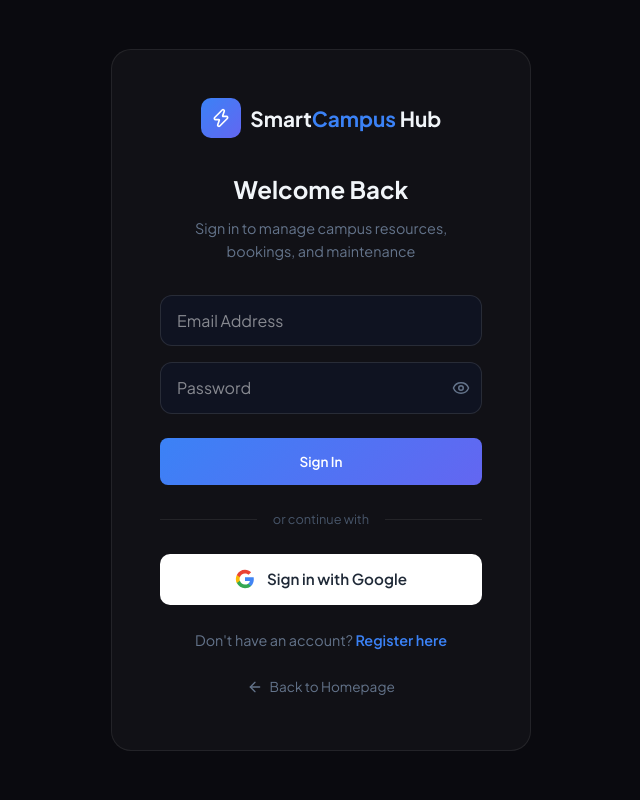
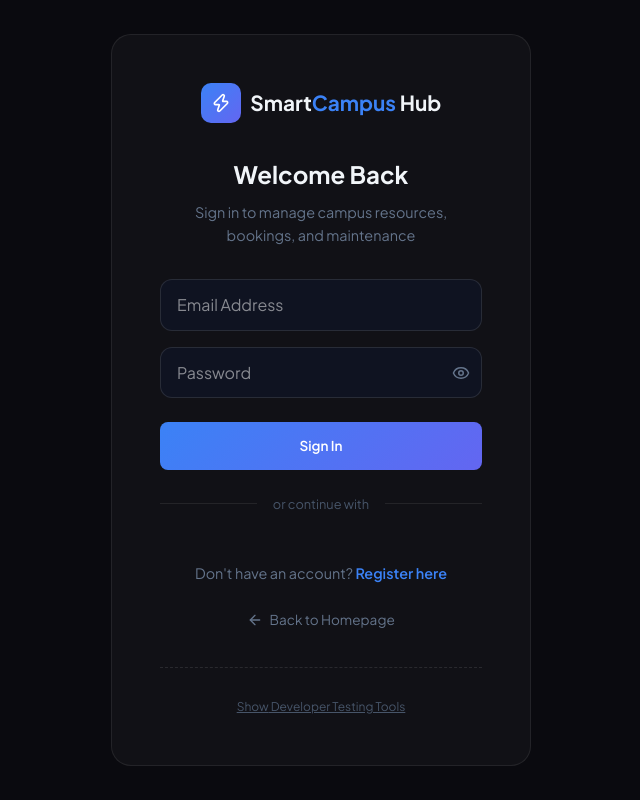
Before and after one commit to Janith854/it3030-paf-2026-smart-campus-group83, a React (Vite) app in the folder frontend/: page /login in a window 1280 px wide. Shown: the whole page, without its empty margins (319-959 px from the left). Built offline with nearby package versions, Linux system fonts and the light colour scheme.

Commit message:
feat: implement multi-role dashboard layouts and user-specific dashboard components

```diff
--- a/frontend/src/components/dashboards/AdminDashboard.jsx
+++ b/frontend/src/components/dashboards/AdminDashboard.jsx
@@ -4,7 +4,8 @@
 import { useAuth } from '../../context/AuthContext';
 import { Users, Clock, Wrench, Building2, Activity, ArrowRight } from 'lucide-react';
 
-export default function AdminDashboard({ user }) {
+export default function AdminDashboard() {
+  const { user } = useAuth();
   const [stats, setStats] = useState({ totalUsers: 0, pendingBookings: 0, openTickets: 0, activeResources: 0, unread: 0 });
   const [recentPendingBookings, setRecentPendingBookings] = useState([]);
   const [recentOpenTickets, setRecentOpenTickets] = useState([]);
@@ -59,7 +60,7 @@
   return (
     <>
       <div className="dashboard__header">
-        <h1 className="dashboard__title">Welcome back, {user?.name || 'Admin'} 👋</h1>
+        <h1 className="dashboard__title">Welcome back, {user?.name || 'Administrator'} 👋</h1>
         <p className="dashboard__subtitle">Here is your Admin overview for today.</p>
       </div>
 
--- a/frontend/src/components/dashboards/TechnicianDashboard.jsx
+++ b/frontend/src/components/dashboards/TechnicianDashboard.jsx
@@ -4,7 +4,8 @@
 import { useAuth } from '../../context/AuthContext';
 import { Wrench, Clock, CheckCircle, Activity, ArrowRight } from 'lucide-react';
 
-export default function TechnicianDashboard({ user }) {
+export default function TechnicianDashboard() {
+  const { user } = useAuth();
   const [stats, setStats] = useState({ assigned: 0, open: 0, inProgress: 0, resolved: 0 });
   const [assignedTickets, setAssignedTickets] = useState([]);
   const [loading, setLoading] = useState(true);
@@ -34,7 +35,7 @@
       setLoading(false);
     }
     load();
-  }, [user.id]);
+  }, [user?.id]);
 
   const cards = [
     { label: 'Assigned to Me', value: stats.assigned, icon: Wrench, color: '#3b82f6' },
--- a/frontend/src/components/dashboards/UserDashboard.jsx
+++ b/frontend/src/components/dashboards/UserDashboard.jsx
@@ -4,7 +4,8 @@
 import { useAuth } from '../../context/AuthContext';
 import { CalendarDays, Wrench, Bell, Plus, Activity } from 'lucide-react';
 
-export default function UserDashboard({ user }) {
+export default function UserDashboard() {
+  const { user } = useAuth();
   const [stats, setStats] = useState({ bookings: 0, tickets: 0, unread: 0 });
   const [recentBookings, setRecentBookings] = useState([]);
   const [recentTickets, setRecentTickets] = useState([]);
@@ -51,7 +52,7 @@
   return (
     <>
       <div className="dashboard__header">
-        <h1 className="dashboard__title">Welcome back, {user?.name || 'User'} 👋</h1>
+        <h1 className="dashboard__title">Welcome back, {user?.name || 'Lecturer / Student'} 👋</h1>
         <p className="dashboard__subtitle">Here is your campus overview for today.</p>
       </div>
 
--- a/frontend/src/pages/DashboardLayout.jsx
+++ b/frontend/src/pages/DashboardLayout.jsx
@@ -39,6 +39,10 @@
     return null;
   }
   if (window.location.pathname.startsWith('/tech-dashboard') && !isTechnician) {
+    navigate(correctBasePath, { replace: true });
+    return null;
+  }
+  if (window.location.pathname.startsWith('/user-dashboard') && !isUser) {
     navigate(correctBasePath, { replace: true });
     return null;
   }
--- a/frontend/src/pages/LoginPage.jsx
+++ b/frontend/src/pages/LoginPage.jsx
@@ -1,7 +1,7 @@
-import { useState } from 'react';
+import { useState, useEffect } from 'react';
 import { useNavigate, Link } from 'react-router-dom';
 import { useAuth } from '../context/AuthContext';
-import { Zap, ArrowLeft, Eye, EyeOff } from 'lucide-react';
+import { Zap, ArrowLeft, Eye, EyeOff, ShieldCheck, Wrench, User } from 'lucide-react';
 import { authApi } from '../services/api';
 import './dashboard.css';
 
@@ -11,6 +11,21 @@
   const [error, setError] = useState('');
   const [loading, setLoading] = useState(false);
   const [showPassword, setShowPassword] = useState(false);
+  const [showDevTools, setShowDevTools] = useState(false);
+
+  useEffect(() => {
+    // Render official Google button on mount
+    if (window.google && window.google.accounts) {
+      window.google.accounts.id.initialize({
+        client_id: import.meta.env.VITE_GOOGLE_CLIENT_ID || '',
+        callback: handleGoogleCallback,
+      });
+      window.google.accounts.id.renderButton(
+        document.getElementById('google-signin-button'),
+        { theme: 'filled_black', size: 'large', width: 320 }
+      );
+    }
+  }, []);
 
   // If already logged in, redirect to the correct role-based dashboard
   if (user) {
@@ -45,18 +60,10 @@
     }
   };
 
-  const handleGoogleLogin = () => {
-    if (window.google && window.google.accounts) {
-      window.google.accounts.id.initialize({
-        client_id: import.meta.env.VITE_GOOGLE_CLIENT_ID || '',
-        callback: handleGoogleCallback,
-        auto_select: false,
-        cancel_on_tap_outside: true
-      });
-      window.google.accounts.id.prompt();
-    } else {
-      setError('Google Sign-In script not loaded. Please refresh or try another method.');
-    }
+  const setDevRole = (role) => {
+    localStorage.setItem('testRoleOverride', role);
+    localStorage.setItem('token', 'dev-dummy-token'); // Fake token to trigger AuthContext
+    window.location.href = '/dashboard';
   };
 
   const handleLocalLogin = async (e) => {
@@ -144,20 +151,10 @@
 
         <div className="login-card__divider" style={{ margin: '1.5rem 0' }}>or continue with</div>
 
-        <button
-          className="login-card__google-btn"
-          onClick={handleGoogleLogin}
-          disabled={loading}
-          id="login-google-btn"
-        >
-          <svg width="20" height="20" viewBox="0 0 24 24">
-            <path fill="#4285F4" d="M22.56 12.25c0-.78-.07-1.53-.2-2.25H12v4.26h5.92a5.06 5.06 0 0 1-2.2 3.32v2.77h3.57c2.08-1.92 3.28-4.74 3.28-8.1z" />
-            <path fill="#34A853" d="M12 23c2.97 0 5.46-.98 7.28-2.66l-3.57-2.77c-.98.66-2.23 1.06-3.71 1.06-2.86 0-5.29-1.93-6.16-4.53H2.18v2.84C3.99 20.53 7.7 23 12 23z" />
-            <path fill="#FBBC05" d="M5.84 14.09c-.22-.66-.35-1.36-.35-2.09s.13-1.43.35-2.09V7.07H2.18C1.43 8.55 1 10.22 1 12s.43 3.45 1.18 4.93l2.85-2.22.81-.62z" />
-            <path fill="#EA4335" d="M12 5.38c1.62 0 3.06.56 4.21 1.64l3.15-3.15C17.45 2.09 14.97 1 12 1 7.7 1 3.99 3.47 2.18 7.07l3.66 2.84c.87-2.6 3.3-4.53 6.16-4.53z" />
-          </svg>
-          {loading ? 'Signing in...' : 'Sign in with Google'}
-        </button>
+        <div
+          id="google-signin-button"
+          style={{ display: 'flex', justifyContent: 'center' }}
+        ></div>
 
         <div style={{ textAlign: 'center', fontSize: '0.9rem', color: '#64748b', marginTop: '1.5rem' }}>
           Don't have an account? <Link to="/register" style={{ color: '#3b82f6', textDecoration: 'none', fontWeight: 600 }}>Register here</Link>
@@ -167,6 +164,33 @@
           <ArrowLeft size={16} />
           Back to Homepage
         </Link>
+
+        {/* Developer Testing Tools */}
+        <div style={{ marginTop: '2rem', paddingTop: '1.5rem', borderTop: '1px dashed rgba(255,255,255,0.1)' }}>
+          <button
+            onClick={() => setShowDevTools(!showDevTools)}
+            style={{ background: 'none', border: 'none', color: '#475569', fontSize: '0.75rem', cursor: 'pointer', textDecoration: 'underline' }}
+          >
+            {showDevTools ? 'Hide' : 'Show'} Developer Testing Tools
+          </button>
+
+          {showDevTools && (
+            <div style={{ marginTop: '1rem', display: 'flex', flexDirection: 'column', gap: '0.5rem' }}>
+              <p style={{ fontSize: '0.7rem', color: '#64748b', marginBottom: '0.25rem' }}>Force login as role (Dev Mode):</p>
+              <div style={{ display: 'grid', gridTemplateColumns: '1fr 1fr 1fr', gap: '0.5rem' }}>
+                <button onClick={() => setDevRole('ADMIN')} className="btn-dashboard btn-dashboard--secondary btn-dashboard--sm" style={{ padding: '0.5rem', fontSize: '0.7rem' }}>
+                   <ShieldCheck size={12} /> Admin
+                </button>
+                <button onClick={() => setDevRole('TECHNICIAN')} className="btn-dashboard btn-dashboard--secondary btn-dashboard--sm" style={{ padding: '0.5rem', fontSize: '0.7rem' }}>
+                   <Wrench size={12} /> Tech
+                </button>
+                <button onClick={() => setDevRole('USER')} className="btn-dashboard btn-dashboard--secondary btn-dashboard--sm" style={{ padding: '0.5rem', fontSize: '0.7rem' }}>
+                   <User size={12} /> Lecturer
+                </button>
+              </div>
+            </div>
+          )}
+        </div>
       </div>
     </div>
   );
```
